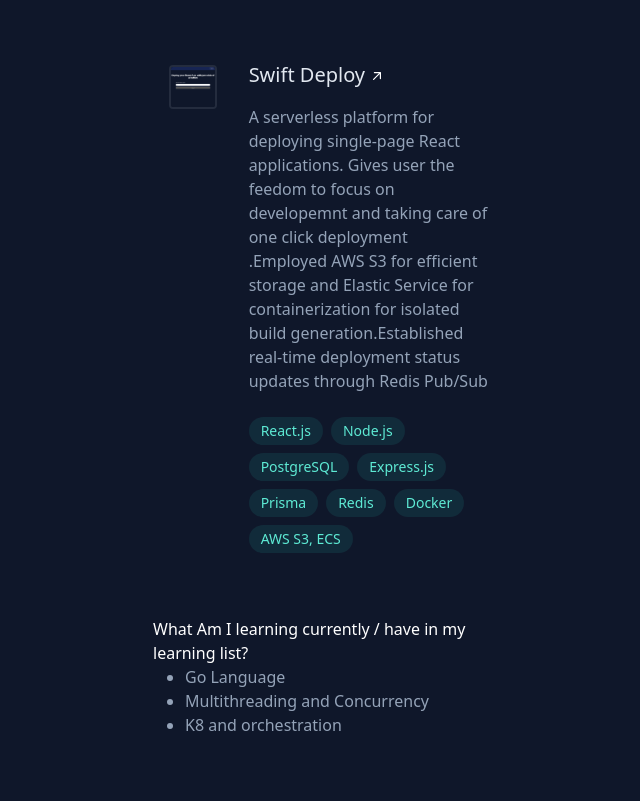
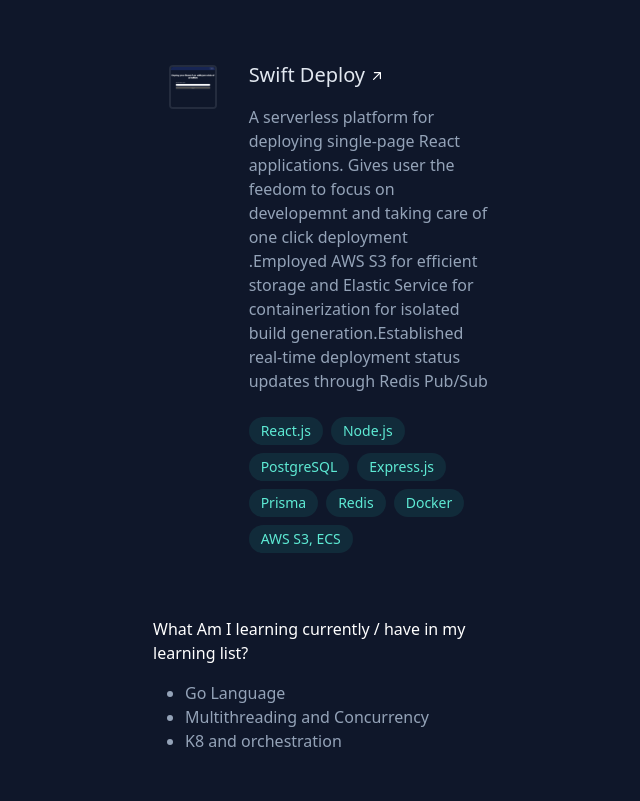
Before and after one commit to dhruvtongia/dhruv-tongia, a plain HTML site: page index.html in a window 1280 px wide. Shown: the part 2295-3096 px from the top of the page, without its empty margins (503-1143 px from the left). Drawn offline with nearby package versions, Linux system fonts and the light colour scheme.

Commit message:
fixed padding

```diff
--- a/index.html
+++ b/index.html
@@ -374,7 +374,7 @@
         </div>
       </div>
       <div>
-        <h3>What Am I learning currently / have in my learning list?</h3>
+        <h3 class="pb-4">What Am I learning currently / have in my learning list?</h3>
         <div class="mb-12">
           <ul class="list-disc pl-8 text-slate-400">
             <li>Go Language</li>
```
